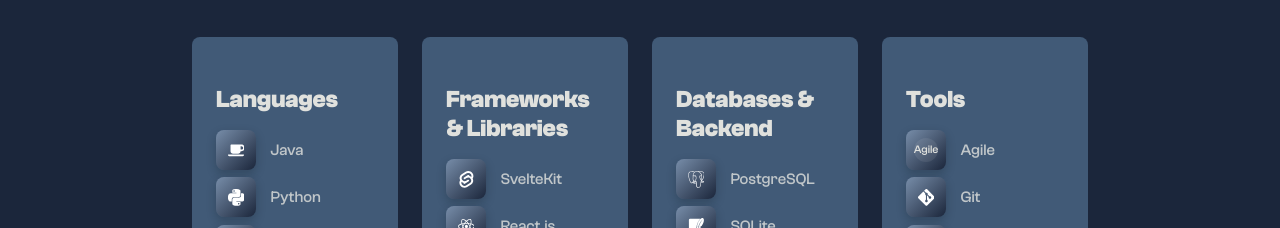
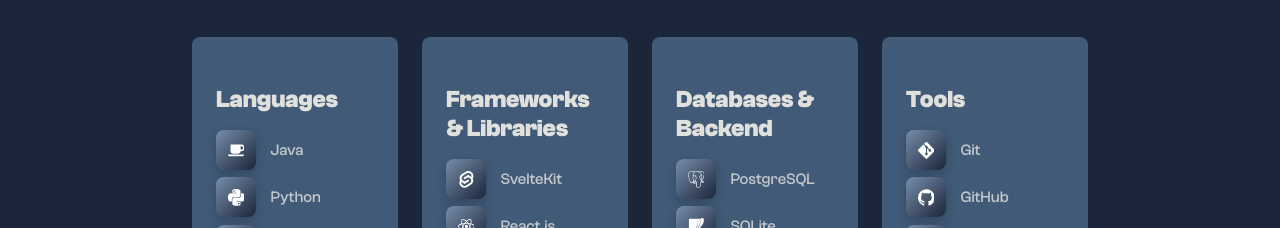
Before and after one commit to danginzburg/PortfolioSite, a React (Create React App) app: page / in a window 1280 px wide. Shown: the part 1100-1328 px from the top of the page. Built offline with nearby package versions, Linux system fonts and the light colour scheme.

Commit message:
removed agile

```diff
--- a/src/components/Skills.jsx
+++ b/src/components/Skills.jsx
@@ -80,7 +80,6 @@
   {
     title: 'Tools',
     skills: [
-      { name: 'Agile', icon: <span className="icon-fallback">Agile</span> },
       { name: 'Git', icon: <SiGit /> },
       { name: 'GitHub', icon: <SiGithub /> },
       { name: 'Docker', icon: <SiDocker /> },
```
